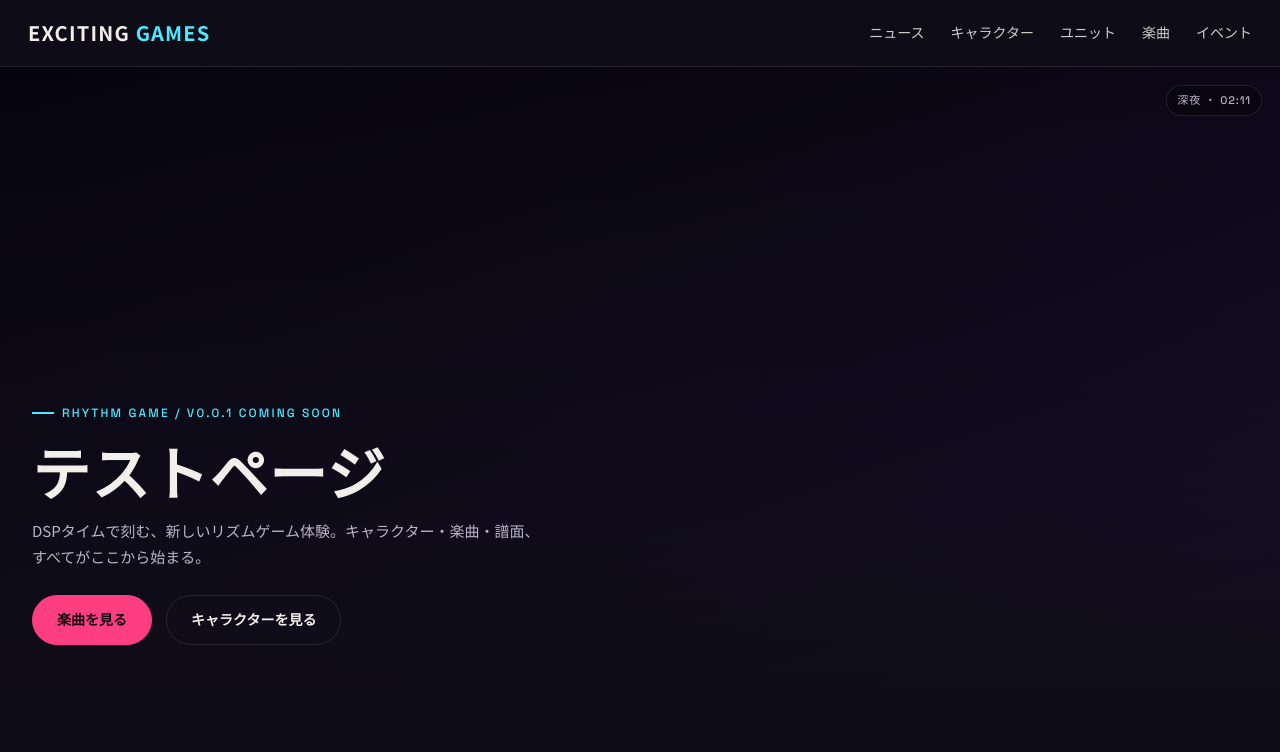
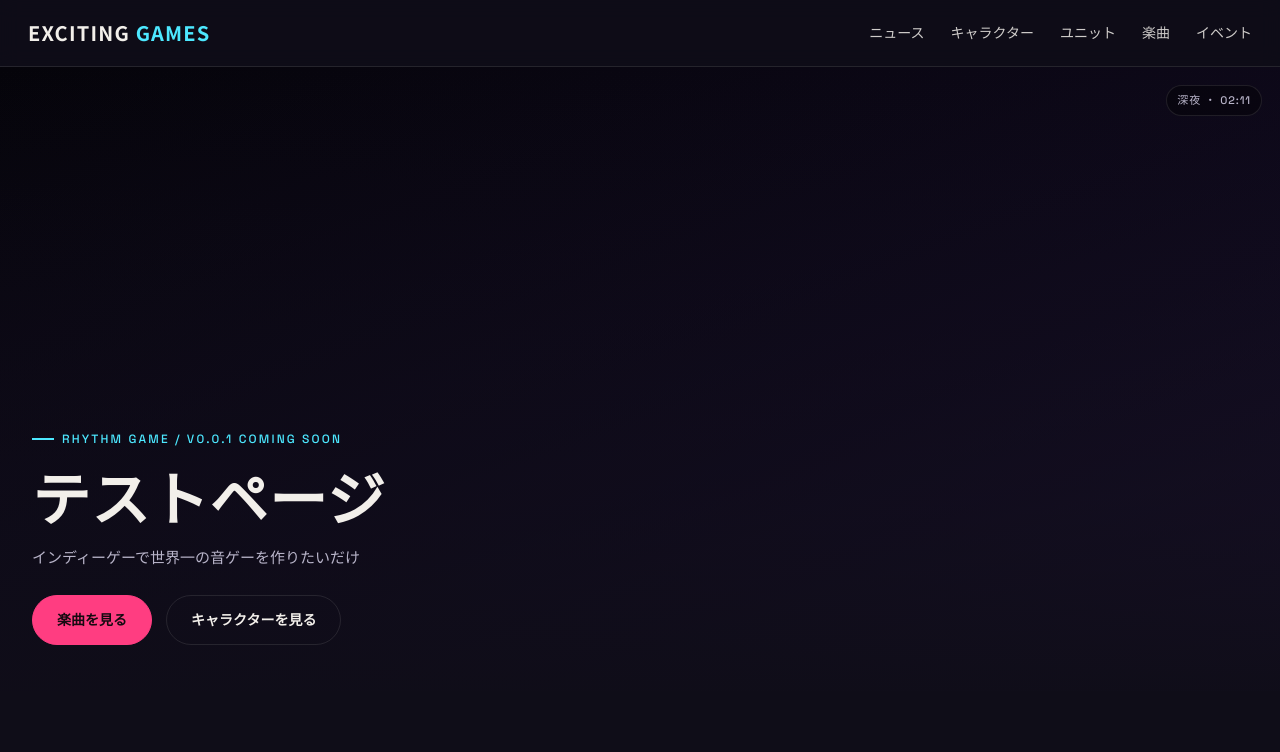
Before and after one commit to otogameyoutube-collab/otogame-s-site, a plain HTML site: page index.html in a window 1280 px wide. Shown: the top 752 px of the page. Drawn offline with Linux system fonts and the light colour scheme.

Commit message:
Update index.html

```diff
--- a/index.html
+++ b/index.html
@@ -192,7 +192,7 @@
   <div class="hero-inner">
     <div class="eyebrow">Rhythm Game / v0.0.1 Coming Soon</div>
     <h1>テストページ</h1>
-    <p>DSPタイムで刻む、新しいリズムゲーム体験。キャラクター・楽曲・譜面、すべてがここから始まる。</p>
+    <p>インディーゲーで世界一の音ゲーを作りたいだけ</p>
     <div class="hero-cta">
       <a class="btn primary" href="#songs">楽曲を見る</a>
       <a class="btn ghost" href="#characters">キャラクターを見る</a>
```
